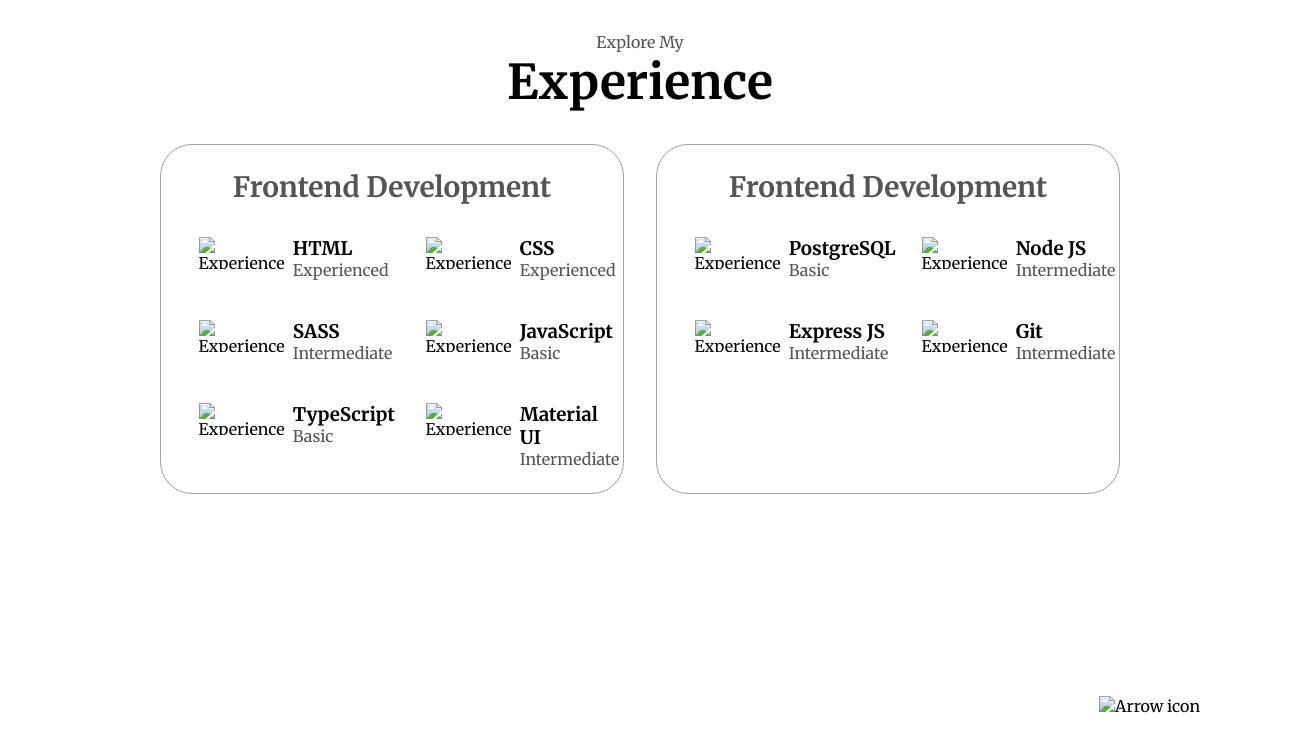
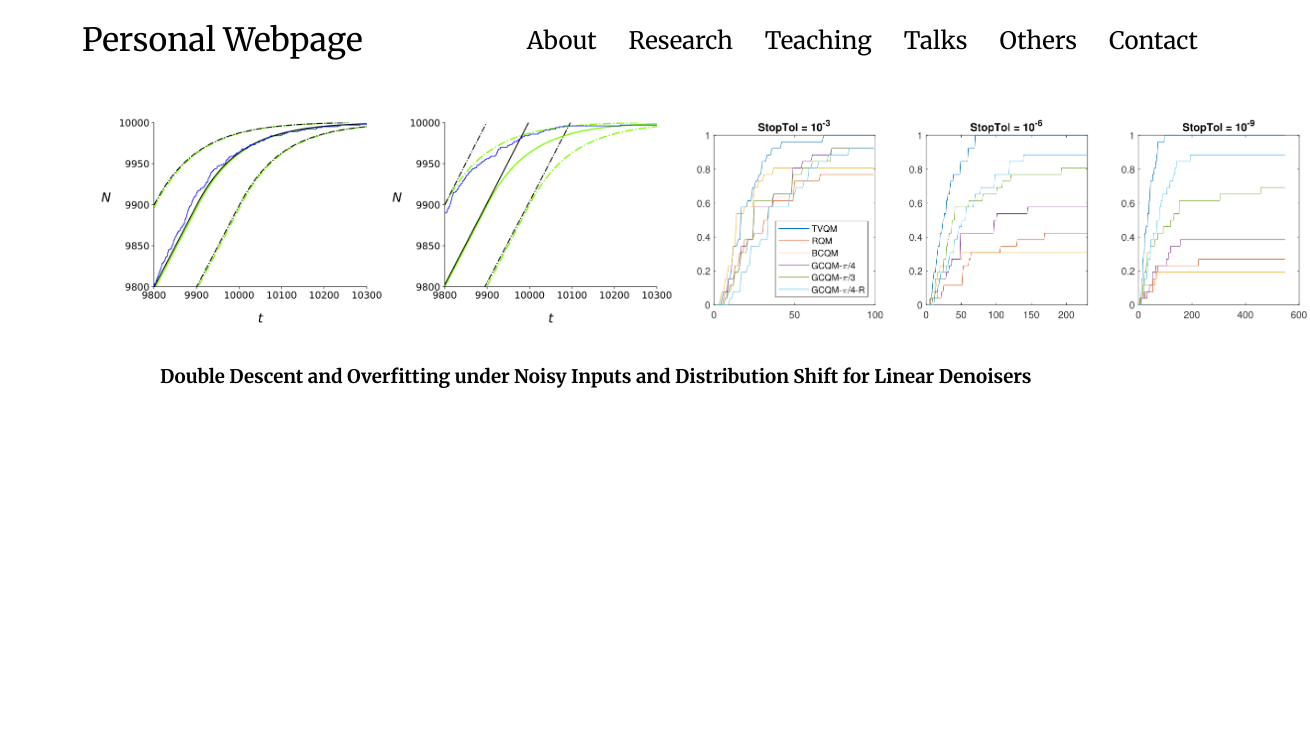
Before and after one commit to Srushhhti/Personal_Kashvi, a plain HTML site: page research.html in a window 1280 px wide. Shown: the whole page, 1310 px wide, since content can reach past the window. Drawn offline with Linux system fonts and the light colour scheme.

Commit message:
research

```diff
--- a/research.html
+++ b/research.html
@@ -8,139 +8,51 @@
     <link rel="stylesheet" href="mediaqueries.css">
 </head>
 <body>
+  <nav id="desktop-nav">
+    <div class="logo"> <a href="./index.html">Personal Webpage</a></div>
+    <div>
+        <ul class="nav-links">
+            <li> <a href="./index.html">About</a> </li>
+            <li> <a href="#">Research</a> </li>
+            <li> <a href="./teaching.html">Teaching</a> </li>
+            <li> <a href="./talks.html">Talks</a> </li>
+            <li> <a href="./other.html">Others</a> </li>
+            <li> <a href="./index.html">Contact</a> </li>
+        </ul>
+    </div>
+</nav>
+<nav id="hamburger-nav">
+  <div class="logo"> <a href="./index.html"> Personal Webpage</a></div>
+  <div class="hamburger-menu">
+      <div class="hamburger-icon" onclick="toggleMenu()">
+          <span></span>
+          <span></span>
+          <span></span>
+      </div>
+      <div class="menu-links">
+          <li> <a href="./index.html" onclick="toggleMenu()">About</a> </li>
+          <li> <a href="#" onclick="toggleMenu()">Research</a> </li>
+          <li> <a href="./teaching.html" onclick="toggleMenu()">Teaching</a> </li>
+          <li> <a href="./talks.html" onclick="toggleMenu()">Talks</a> </li>
+          <li> <a href="./other.html" onclick="toggleMenu()">Others</a> </li>
+          <li> <a href="./index.html" onclick="toggleMenu()">Contact</a> </li>
+      </div>
+  </div>
+
+</nav>
+
     <section id="experience">
-        <p class="section__text__p1">Explore My</p>
-        <h1 class="title">Experience</h1>
+      <div class="section__pic-container" style="height: 30%; width: 80%;margin-left: -4rem;padding-bottom: 2rem;">
+        <img src="./assets/PASS-1.png" alt="PASS-1" />
+        <img src="./assets/NewFail-1.png" alt="NewFail-1" />
+        <img src="./assets/DataProfile_TolAnalysis (1).png" alt="data-profile" />
+      </div>
+
         <div class="experience-details-container">
-          <div class="about-containers">
-            <div class="details-container">
-              <h2 class="experience-sub-title">Frontend Development</h2>
-              <div class="article-container">
-                <article>
-                  <img
-                    src="./assets/checkmark.png"
-                    alt="Experience icon"
-                    class="icon"
-                  />
-                  <div>
-                    <h3>HTML</h3>
-                    <p>Experienced</p>
-                  </div>
-                </article>
-                <article>
-                  <img
-                    src="./assets/checkmark.png"
-                    alt="Experience icon"
-                    class="icon"
-                  />
-                  <div>
-                    <h3>CSS</h3>
-                    <p>Experienced</p>
-                  </div>
-                </article>
-                <article>
-                  <img
-                    src="./assets/checkmark.png"
-                    alt="Experience icon"
-                    class="icon"
-                  />
-                  <div>
-                    <h3>SASS</h3>
-                    <p>Intermediate</p>
-                  </div>
-                </article>
-                <article>
-                  <img
-                    src="./assets/checkmark.png"
-                    alt="Experience icon"
-                    class="icon"
-                  />
-                  <div>
-                    <h3>JavaScript</h3>
-                    <p>Basic</p>
-                  </div>
-                </article>
-                <article>
-                  <img
-                    src="./assets/checkmark.png"
-                    alt="Experience icon"
-                    class="icon"
-                  />
-                  <div>
-                    <h3>TypeScript</h3>
-                    <p>Basic</p>
-                  </div>
-                </article>
-                <article>
-                  <img
-                    src="./assets/checkmark.png"
-                    alt="Experience icon"
-                    class="icon"
-                  />
-                  <div>
-                    <h3>Material UI</h3>
-                    <p>Intermediate</p>
-                  </div>
-                </article>
-              </div>
-            </div>
-            <div class="details-container">
-              <h2 class="experience-sub-title">Frontend Development</h2>
-              <div class="article-container">
-                <article>
-                  <img
-                    src="./assets/checkmark.png"
-                    alt="Experience icon"
-                    class="icon"
-                  />
-                  <div>
-                    <h3>PostgreSQL</h3>
-                    <p>Basic</p>
-                  </div>
-                </article>
-                <article>
-                  <img
-                    src="./assets/checkmark.png"
-                    alt="Experience icon"
-                    class="icon"
-                  />
-                  <div>
-                    <h3>Node JS</h3>
-                    <p>Intermediate</p>
-                  </div>
-                </article>
-                <article>
-                  <img
-                    src="./assets/checkmark.png"
-                    alt="Experience icon"
-                    class="icon"
-                  />
-                  <div>
-                    <h3>Express JS</h3>
-                    <p>Intermediate</p>
-                  </div>
-                </article>
-                <article>
-                  <img
-                    src="./assets/checkmark.png"
-                    alt="Experience icon"
-                    class="icon"
-                  />
-                  <div>
-                    <h3>Git</h3>
-                    <p>Intermediate</p>
-                  </div>
-                </article>
-              </div>
-            </div>
-          </div>
+          <h3>Double Descent and Overfitting under Noisy Inputs and Distribution Shift for Linear Denoisers</h3>
         </div>
-        <img
-          src="./assets/arrow.png"
-          alt="Arrow icon"
-          class="icon arrow"
-          onclick="location.href='./#projects'"
-        />
+
       </section>
+      <script src="script.js"></script>
 </body>
 </html>
--- a/style.css
+++ b/style.css
@@ -306,6 +306,8 @@ margin: auto 0;
 
 #experience {
 position: relative;
+justify-items: left;
+text-align: left;
 }
 
 .experience-sub-title {
@@ -317,13 +319,14 @@ margin-bottom: 2rem;
 
 .experience-details-container {
 display: flex;
-justify-content: center;
+justify-content: left;
 flex-direction: column;
+text-align: left;
 }
 
 .article-container {
 display: flex;
-text-align: initial;
+text-align: left;
 flex-wrap: wrap;
 flex-direction: row;
 gap: 2.5rem;
```
Also changed, not shown: index.html (+1 -1 lines), other.html (+45 -0 lines), talks.html (+33 -0 lines), teaching.html (+45 -0 lines), assets/DataProfile_TolAnalysis (1).png (added), assets/NewFail-1.png (added), assets/PASS-1.png (added).
